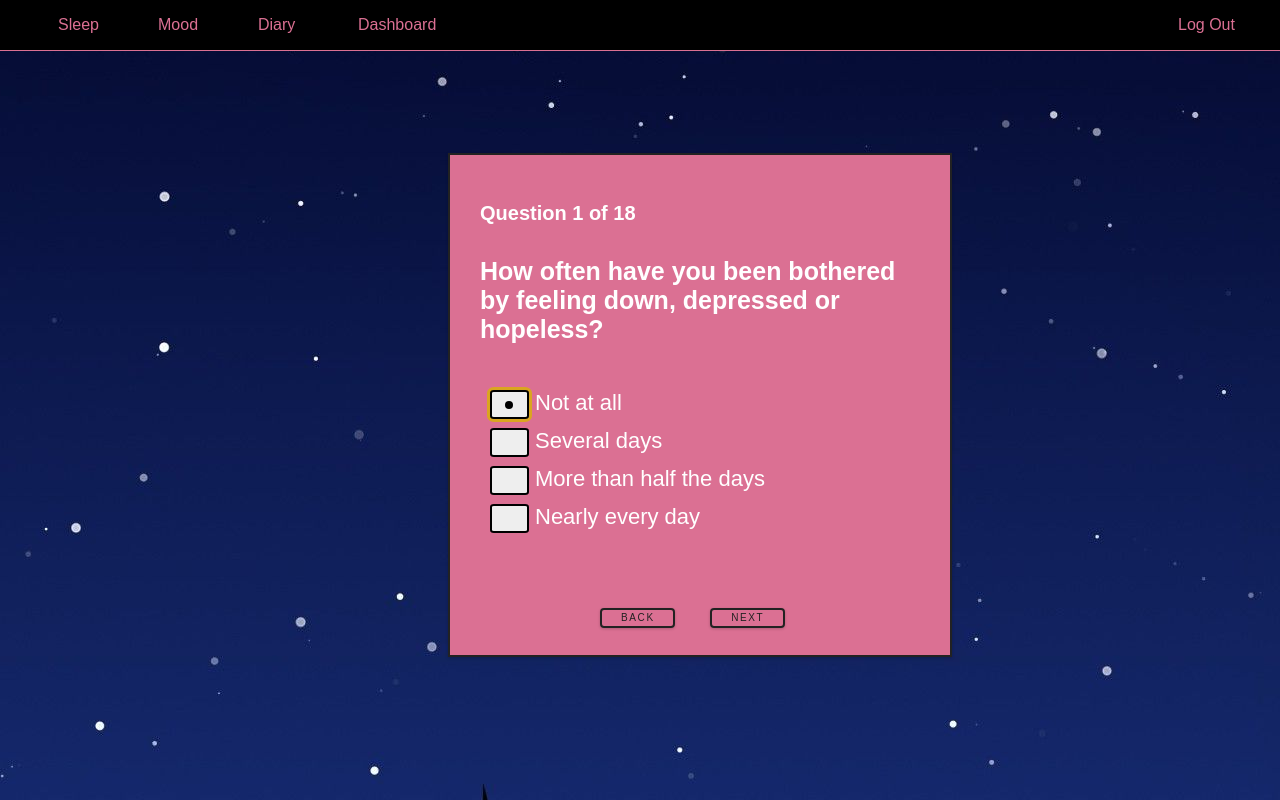
After one commit to mspil88/sleep_app, a Flask app: template templates/mood.html in a window 1280 px wide. The commit adds this page. Run offline with Flask 3, Linux system fonts and the light colour scheme; the template is opened without the code that fills it, so the values that code supplies are empty; some libraries are stand-ins or nearby versions.

Commit message:
mood questions added

```diff
--- a/app.py
+++ b/app.py
@@ -337,3 +337,11 @@ def diary2():
                                sef_this=this_week_sef)
     else:
         return render_template("diary2.html")
+
+
+@app.route("/mood", methods=["GET", "POST"])
+def mood():
+    if request.method == "GET":
+        return render_template("mood.html")
+    else:
+        return render_template("mood.html")
--- /dev/null
+++ b/static/mood.js
@@ -0,0 +1,39 @@
+let questionHeader = document.getElementById("question-header");
+let allBtns = document.querySelectorAll("button");
+let moodTitle = document.getElementById("mood-title");
+const nextBtn = document.getElementById("next-q1-btn");
+
+
+const questionArray = ["Question 1 of 18", "Question 2 of 18", "Question 3 of 18"]
+const questionsArray = ["How often have you been bothered by feeling down, depressed or hopeless?",
+                        "How often have you had little interest or pleasure in doing things?",
+                        "How often have you been bothered by trouble falling or staying asleep, or sleeping too much?"]
+
+allBtns.forEach(btn => {
+
+    btn.addEventListener("click", (event)=> {
+        const action = event.currentTarget.id;
+        let questionValue = questionHeader.innerHTML;
+        let currentIdx = questionArray.indexOf(questionValue);
+        const questionArrayLen = questionsArray.length;
+
+        if((action.includes("next")) && (currentIdx < questionArrayLen-1)) {
+
+            let nextQuestionValue = questionArray[currentIdx+1];
+            let nextQuestion = questionsArray[currentIdx+1];
+            questionHeader.innerHTML = nextQuestionValue;
+            moodTitle.innerHTML = nextQuestion;
+            let checkedValue = document.querySelector(".mood-checkbox");
+            console.log(checkedValue);
+            }
+        else if((action.includes("back")) && (currentIdx > 0)) {
+            let prevQuestionValue = questionArray[currentIdx-1];
+            let prevQuestion = questionsArray[currentIdx-1];
+            questionHeader.innerHTML = prevQuestionValue;
+            moodTitle.innerHTML = prevQuestion;
+
+        }
+         }
+        )
+    }
+)
--- a/static/styles.css
+++ b/static/styles.css
@@ -845,3 +845,90 @@ html.is-leaving .transition-fade {
 #back-btn-1:hover, #next-btn-fin:hover {
     background-color: palevioletred;
 }
+
+.mood-title {
+    padding: 10px 30px 30px 30px;
+    font-size: 25px;
+    font-family: sans-serif;
+    color: white;
+}
+
+.question-header {
+    padding: 30px 30px 5px 30px;
+    font-size: 20px;
+    font-family: sans-serif;
+    color: white;
+}
+
+.container {
+  display: block;
+  position: relative;
+  padding-left: 17%;
+  margin-bottom: 12px;
+  cursor: pointer;
+  font-size: 22px;
+  font-family: sans-serif;
+  color: white;
+  -webkit-user-select: none;
+  -moz-user-select: none;
+  -ms-user-select: none;
+  user-select: none;
+  transition: all 0.3s linear;
+}
+
+/* Hide the browser's default radio button */
+.container input {
+  position: absolute;
+  opacity: 0;
+  cursor: pointer;
+}
+
+/* Create a custom radio button */
+.checkmark {
+  position: absolute;
+  top: 0;
+  left: 0;
+  height: 25px;
+  width: 25px;
+  background-color: #eee;
+  border-radius: 10%;
+  border: 2px solid black;
+  transition: all 0.3s linear;
+}
+
+/* On mouse-over, add a grey background color */
+.container:hover input ~ .checkmark {
+  background-color: #ccc;
+  box-shadow: 0 0 0  3px goldenrod;
+}
+
+/* When the radio button is checked, add a blue background */
+.container input:checked ~ .checkmark {
+  box-shadow: 0 0 0  3px goldenrod;
+}
+
+/* Create the indicator (the dot/circle - hidden when not checked) */
+.checkmark:after {
+  content: "";
+  position: absolute;
+  display: none;
+}
+
+/* Show the indicator (dot/circle) when checked */
+.container input:checked ~ .checkmark:after {
+  display: block;
+}
+
+/* Style the indicator (dot/circle) */
+.container .checkmark:after {
+ 	top: 9px;
+	left: 13px;
+	width: 8px;
+	height: 8px;
+	border-radius: 50%;
+	background: black;
+}
+
+.question-container {
+    padding-bottom: 60px;
+}
--- a/templates/layout.html
+++ b/templates/layout.html
@@ -17,7 +17,7 @@
 <!--                <div><img class="sleep-logo" src="static/sleeping_cat.png" alt="sleeping-cat"></div>-->
                 <ul>
                     <li><a href="/">Sleep</a></li>
-                    <li><a href="#">Mood</a></li>
+                    <li><a href="/mood">Mood</a></li>
                     <li><a href="/diary2">Diary</a></li>
                     <li><a href="/dashboard">Dashboard</a></li>
                 </ul>
--- /dev/null
+++ b/templates/mood.html
@@ -0,0 +1,36 @@
+{% extends "layout.html" %}
+{% block main %}
+    <div class="sleep-container">
+        <div class="column"><h2 class="question-header" id="question-header">Question 1 of 18</h2></div>
+        <div class="column"><h1 class="mood-title" id="mood-title">How often have you been bothered by feeling down,
+            depressed or hopeless?</h1></div>
+            <div class="question-container">
+            <label class="container">Not at all
+              <input class = "mood-checkbox" type="radio" checked="checked" name="radio">
+              <span class="checkmark"></span>
+            </label>
+            <label class="container">Several days
+              <input class = "mood-checkbox"  type="radio" name="radio">
+              <span class="checkmark"></span>
+            </label>
+            <label class="container">More than half the days
+              <input id = "2" class = "mood-checkbox"  type="radio" name="radio">
+              <span class="checkmark"></span>
+            </label>
+            <label class="container">Nearly every day
+              <input  class = "mood-checkbox" type="radio" name="radio">
+              <span class="checkmark"></span>
+            </label>
+            </div>
+
+        <div class="next-back-container" id="next-back-container">
+                    <button class="login-btn" id="back-btn" type="submit">Back</button>
+                    <button class="login-btn" id="next-q1-btn" type="submit">Next</button>
+                </div>
+
+            </div>
+
+            {{JSGlue.include()}}
+            <script src="{{url_for('static', filename='mood.js')}}"></script>
+
+{% endblock %}
```
Also changed, not shown: static/feel.js (+22 -1 lines).
